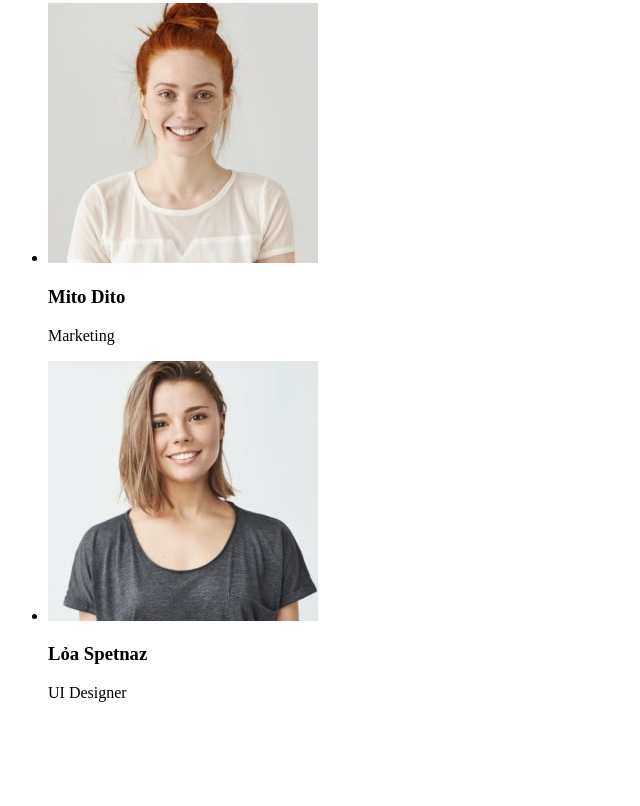
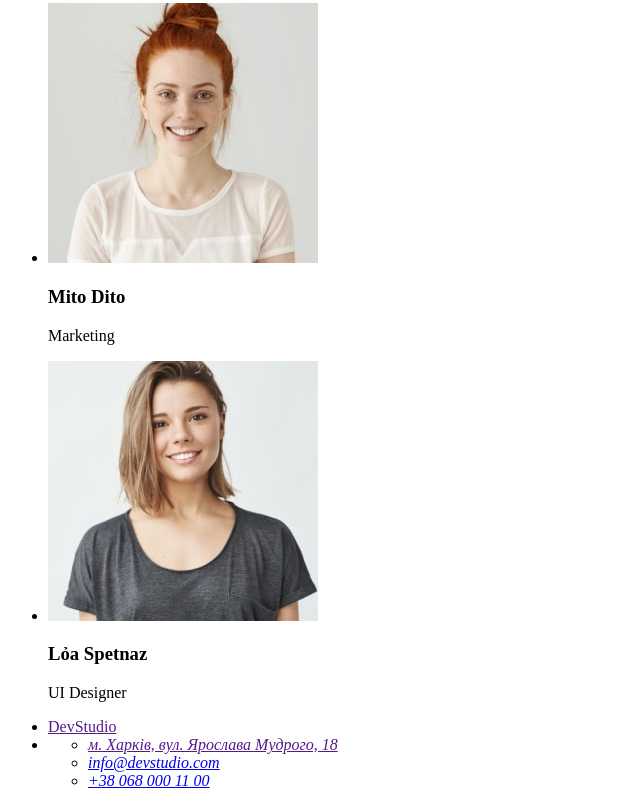
Before and after one commit to YaroslavGrebinyk/wt-markup-01, a plain HTML site: page index.html in a window 1280 px wide. Shown: the part 2333-3139 px from the top of the page, without its empty margins (0-640 px from the left). Before the commit the page ends 3051 px from the top, so only its background shows below. Drawn offline with Linux system fonts and the light colour scheme.

Commit message:
Update index.html

```diff
--- a/index.html
+++ b/index.html
@@ -153,5 +153,22 @@
           </li>
         </ul>
       </section>
+    <!--Підвал-->
+    <footer>
+        <ul>
+          <li><a href="">DevStudio</a></li>
+          <li>
+            <address>
+              <ul>
+                <li><a href="">м. Харків, вул. Ярослава Мудрого, 18</a></li>
+                <li>
+                  <a href="mailto:info@devstudio.com">info@devstudio.com</a>
+                </li>
+                <li><a href="tel:+380680001100">+38 068 000 11 00</a></li>
+              </ul>
+            </address>
+          </li>
+        </ul>
+      </footer>
     </body>
 </html>
```
